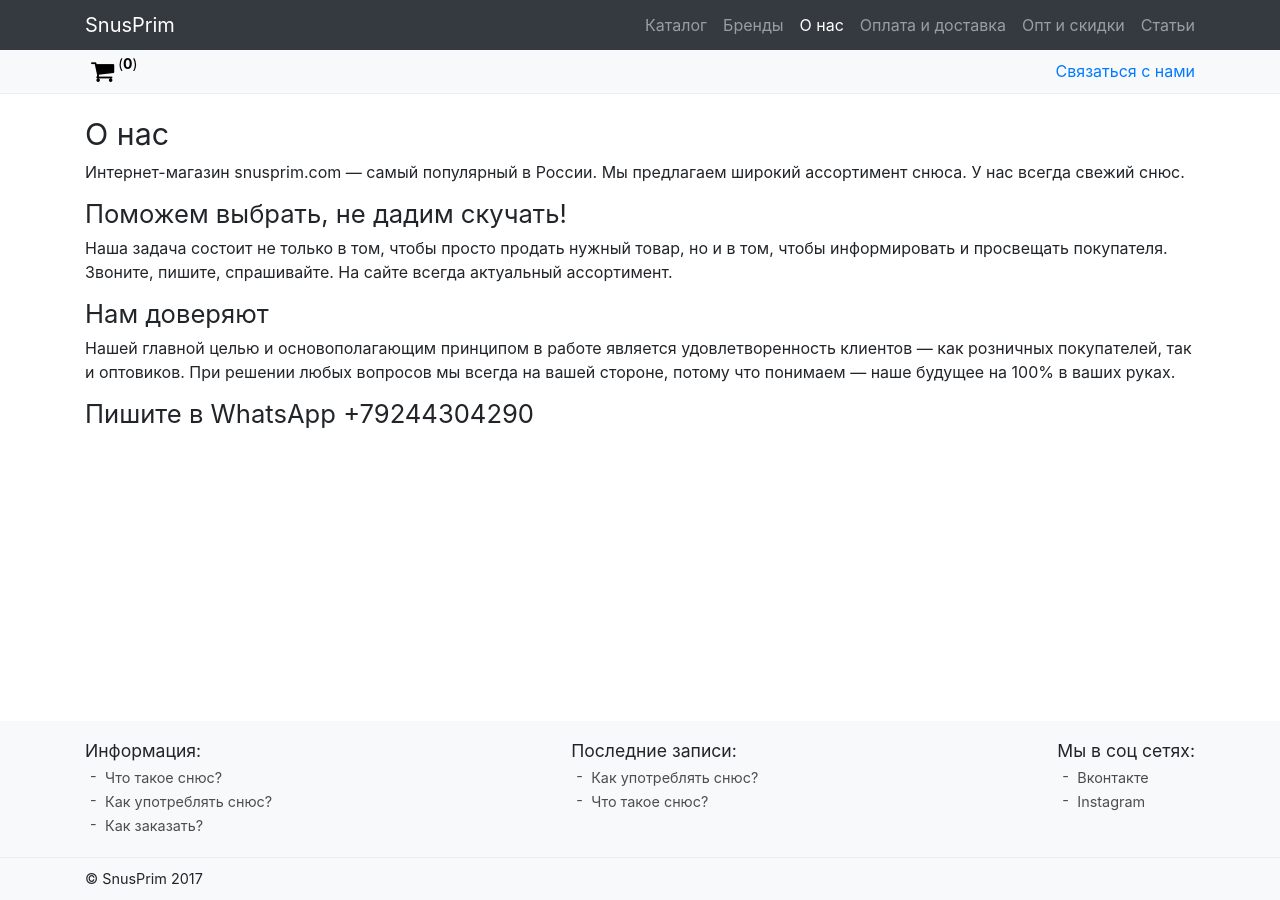
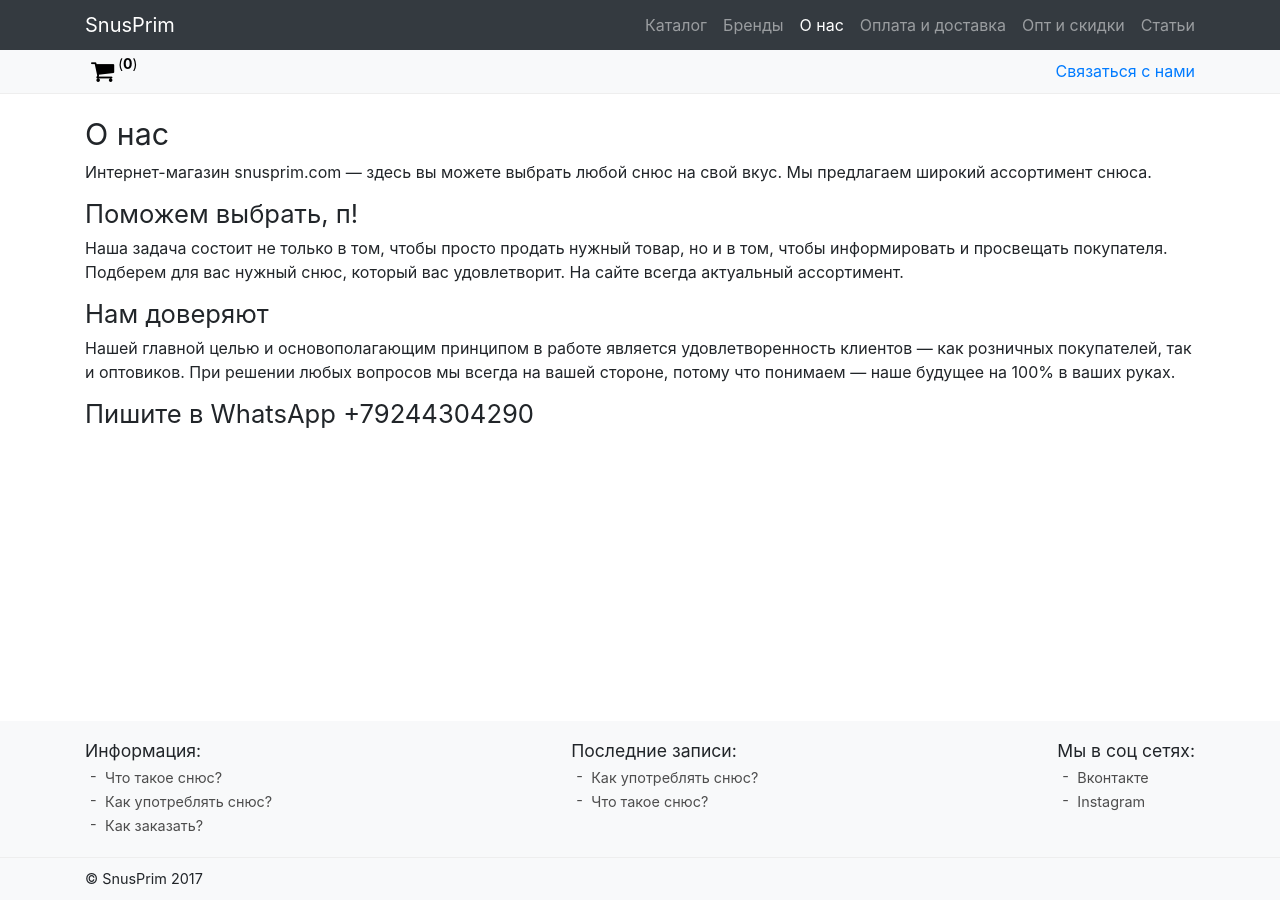
Before and after one commit to Snus-ru/Snus-ru.github.io, a Jekyll site: the page built from about.md, in a window 1280 px wide. Built offline with Jekyll 4.4.1, drawn with Linux system fonts in a browser that asks for light colours; nearby versions of some CDN libraries.

Commit message:
Updated About

```diff
--- a/about.md
+++ b/about.md
@@ -7,11 +7,11 @@ layout: simple-page
 ---
 
 # О нас
-Интернет-магазин snusprim.com — самый популярный в России.
-Мы предлагаем широкий ассортимент снюса. У нас всегда свежий снюс.
+Интернет-магазин snusprim.com — здесь вы можете выбрать любой снюс на свой вкус.
+Мы предлагаем широкий ассортимент снюса.
 
-## Поможем выбрать, не дадим скучать!
-Наша задача состоит не только в том, чтобы просто продать нужный товар, но и в том, чтобы информировать и просвещать покупателя. Звоните, пишите, спрашивайте. На сайте всегда актуальный ассортимент.
+## Поможем выбрать, п!
+Наша задача состоит не только в том, чтобы просто продать нужный товар, но и в том, чтобы информировать и просвещать покупателя. Подберем для вас нужный снюс, который вас удовлетворит. На сайте всегда актуальный ассортимент.
 
 ## Нам доверяют
 Нашей главной целью и основополагающим принципом в работе является удовлетворенность клиентов — как розничных покупателей, так и оптовиков. При решении любых вопросов мы всегда на вашей стороне, потому что понимаем — наше будущее на 100% в ваших руках.
```
